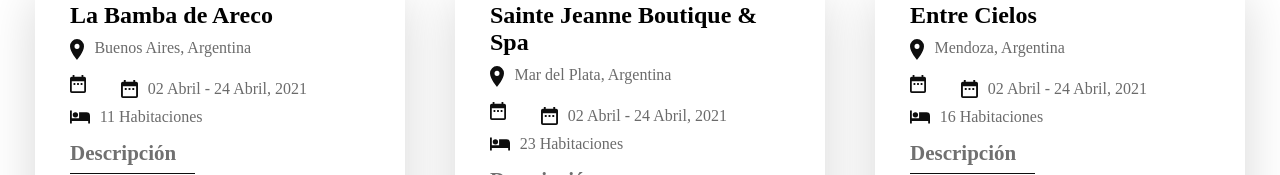
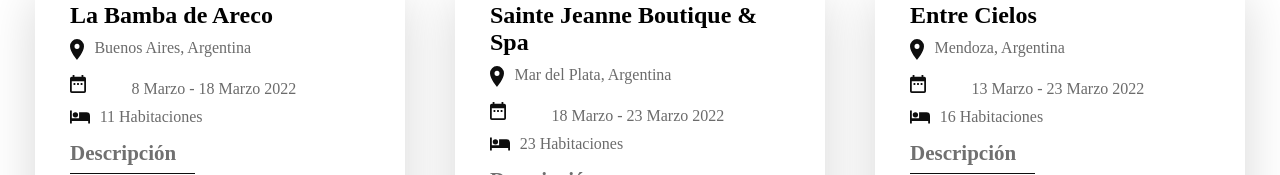
Before and after one commit to emiliadrm/booking-lodging, a React (Create React App) app: page / in a window 1280 px wide. Shown: the part 292-467 px from the top of the page. Built offline with nearby package versions, Linux system fonts and the light colour scheme.

Commit message:
cards now show their availability to and from, in natural lenguage

```diff
--- a/src/App.js
+++ b/src/App.js
@@ -75,6 +75,8 @@ export default function App() {
                 city={hotelData.city}
                 country={hotelData.country}
                 price={hotelData.price}
+                dateTo={hotelData.availabilityTo}
+                dateFrom={hotelData.availabilityFrom}
               />
             );
           })
--- a/src/components/Card/Card.jsx
+++ b/src/components/Card/Card.jsx
@@ -6,7 +6,7 @@ import ButtonCard from "./ButtonCard";
 import PriceRender from "./PriceRender";
 import DateCard from "./DateCard";
 
-export default function Card({ name, city, country, rooms, description, price, photo, date}) {
+export default function Card({ name, city, country, rooms, description, price, photo, dateTo, dateFrom}) {
 
   return (
     <>
@@ -19,7 +19,7 @@ export default function Card({ name, city, country, rooms, description, price, p
           </div>
           <div className="componentTextCardStyle">
             <img src={iconDate} alt="" />
-            <DateCard props={date}/>                                            {/*Aqui va una funcion que de la fecha en string*/}
+            <DateCard dateTo={dateTo} dateFrom={dateFrom}/>                                            {/*Aqui va una funcion que de la fecha en string*/}
           </div>
           <div className="componentTextCardStyle">
             <img src={iconBed} alt="" />
--- a/src/components/Card/DateCard.jsx
+++ b/src/components/Card/DateCard.jsx
@@ -1,12 +1,45 @@
 import React from "react";
-import iconDate from "../../resources/Icon-date-range.svg";
+// import iconDate from "../../resources/Icon-date-range.svg";
 
-export default function DateCard() {
-    // Deberia haber una funcion que muestre la disponibilidad que tiene el lugar seleccionado
-    return (
-      <div className="componentTextCardStyle">
-        <img src={iconDate} alt="" />
-        <h3 className="marginTextCardStyle">02 Abril - 24 Abril, 2021</h3>
-      </div>
-    );
+export default function DateCard({ dateTo, dateFrom }) {
+  // Deberia haber una funcion que muestre la disponibilidad que tiene el lugar seleccionado
+  const monthString = [
+    'Enero',
+    'Febrero',
+    'Marzo',
+    'Abril',
+    'Mayo',
+    'Junio',
+    'Julio',
+    'Agosto',
+    'Septiembre',
+    'Octubre',
+    'Noviembre',
+    'Diciembre'
+  ];
+
+  const showStringDate = (dateTo) =>{
+    const fechaTemporal = new Date(dateTo)
+    const monthDate = fechaTemporal.getMonth();
+    const dayDate = fechaTemporal.getDate();
+    const yearDate = fechaTemporal.getFullYear();
+
+    //console.log(fechaTemporal.toISOString(), 'PRUEBA');
+    return `${dayDate} ${monthString[monthDate]} ${yearDate}`
   }
+
+  const showDateFrom = (dateFrom) => {
+    const fechaHoy = new Date(dateFrom);
+    const monthDate = fechaHoy.getMonth();
+    const dayDate = fechaHoy.getDate();
+
+    return `${dayDate} ${monthString[monthDate]}`
+  }
+
+
+  return (
+    <div className="componentTextCardStyle">
+      <h3 className="marginTextCardStyle">{showDateFrom(dateFrom)} - {showStringDate(dateTo)}</h3>
+    </div>
+  );
+}
```
